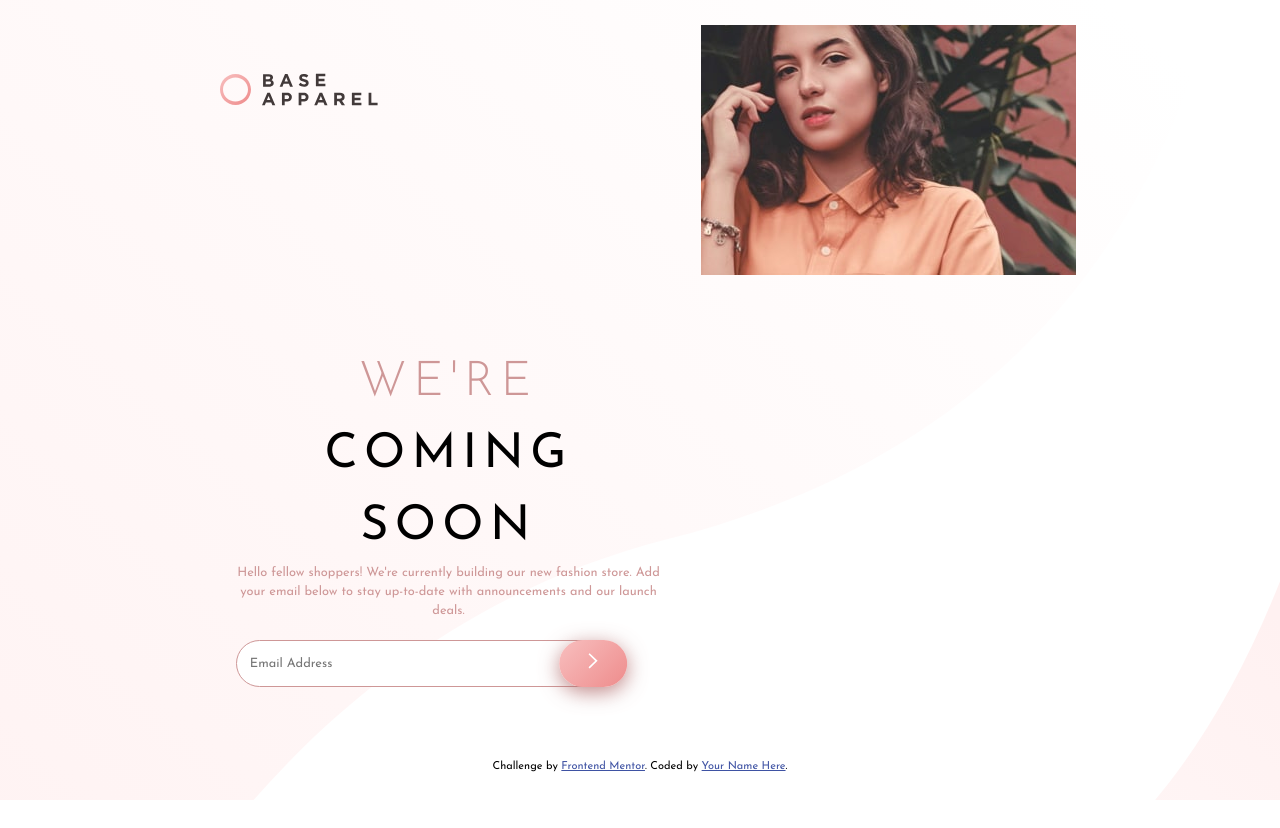
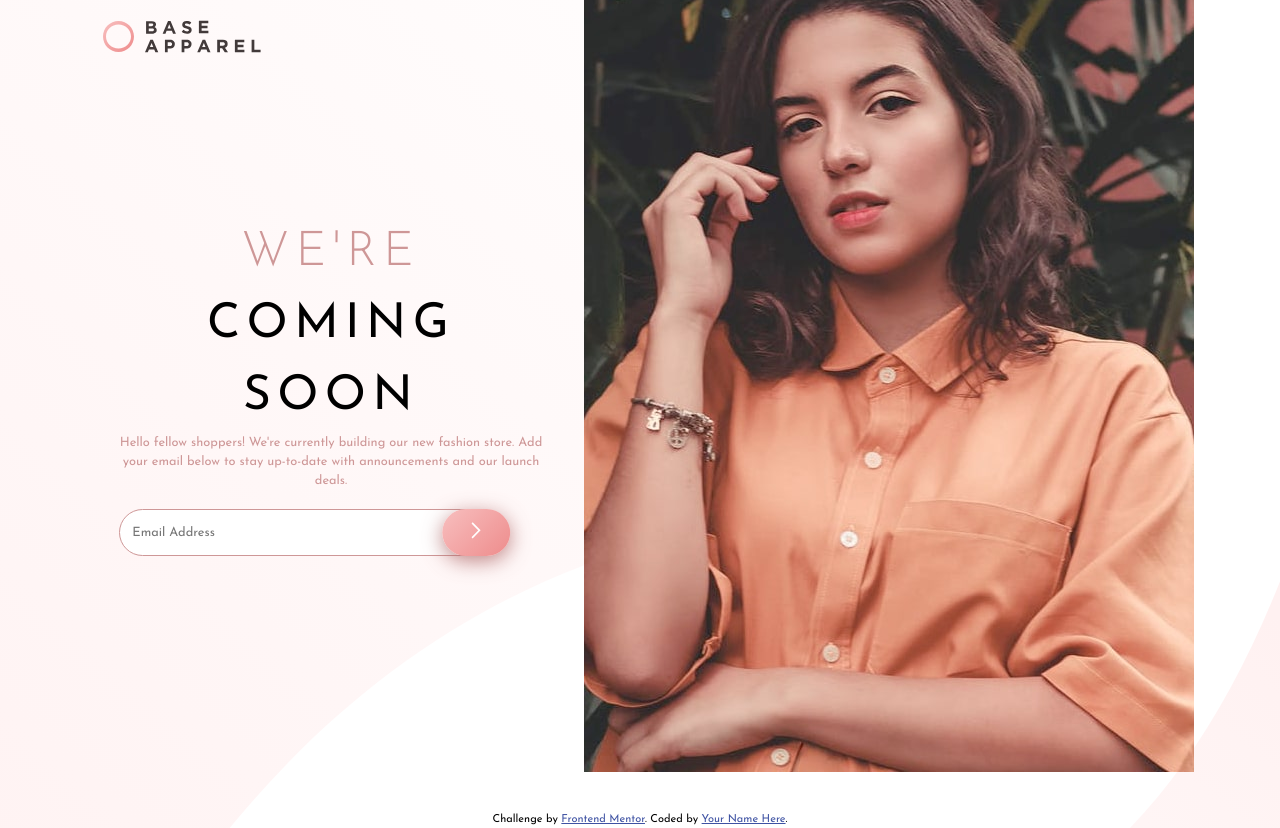
Before and after one commit to teddy-wests1de/base-apparel-coming-soon, a plain HTML site: page index.html in a window 1280 px wide. Before the commit the page ends 800 px from the top, so only its background shows below. Drawn offline with Linux system fonts and the light colour scheme.

Commit message:
Fixed Grid layout

```diff
--- a/index.html
+++ b/index.html
@@ -17,6 +17,7 @@
       href="https://fonts.googleapis.com/css2?family=Josefin+Sans:wght@300;400;600&display=swap"
       rel="stylesheet"
     />
+    <script src="script.js" defer></script>
     <title>Frontend Mentor | Base Apparel coming soon page</title>
     <link rel="stylesheet" href="reset.css" />
 
@@ -24,12 +25,20 @@
   </head>
   <body>
     <div class="wrapper">
+      <!-- header section grid layout left top column -->
       <header class="logo">
         <img src="./images/logo.svg" alt="Base Apparel Logo" />
       </header>
-      <head class="hero-image">
+      <!-- end header section -->
+
+      <!-- hero section grid layout right column -->
+      <picture class="hero-section">
+        <source srcset="./images/hero-desktop.jpg" media="(min-width: 60rem)" />
         <img src="./images/hero-mobile.jpg" alt="Picture of a woman" />
-      </head>
+      </picture>
+      <!-- end hero section -->
+
+      <!-- main content grid layout left center columns -->
       <main class="main-content">
         <h1 class="header"><span>We're</span> coming soon</h1>
         <p class="text-copy">
@@ -51,6 +60,9 @@
           <span class="validation"></span>
         </form>
       </main>
+      <!-- end main content layout -->
+
+      <!-- footer content grid layout bottom columns -->
       <footer>
         <p class="attribution">
           Challenge by
@@ -59,7 +71,7 @@
           >. Coded by <a href="#">Your Name Here</a>.
         </p>
       </footer>
+      <!-- close footer content layout -->
     </div>
-    <script src="script.js"></script>
   </body>
 </html>
--- a/style.css
+++ b/style.css
@@ -19,15 +19,19 @@ body {
 
 .wrapper {
   display: grid;
-  grid-template-areas: "header" "hero" "main-content" "footer";
+  grid-template-areas:
+    "logo logo"
+    "hero hero"
+    "main main"
+    "footer footer";
   /* min-width: 300px; */
   gap: 0.5rem;
 }
 .logo {
-  grid-area: header;
+  grid-area: logo;
   margin: 3rem 1rem 1rem 1rem;
 }
-.hero-image {
+.hero-section {
   grid-area: hero;
 }
 .header {
@@ -47,7 +51,7 @@ body {
   text-align: center;
 }
 .main-content {
-  grid-area: main-content;
+  grid-area: main;
   margin: 2rem;
   max-width: 425px;
   font-size: 0.8rem;
@@ -91,10 +95,23 @@ footer {
 
 @media (min-width: 600px) {
   .wrapper {
-    grid-template-areas: "header hero" "main-content hero" "footer footer";
+    grid-template-areas: "logo hero" "main hero" "main hero" "footer footer";
   }
-  .hero-image {
+  .logo {
+    grid-area: logo;
+  }
+  .hero-section {
+    grid-area: hero;
+  }
+  .main-content {
+    grid-area: main;
+  }
+  footer {
+    grid-area: footer;
+    margin-top: 2rem;
+  }
+  /* .hero-image {
     background-image: url(./images/hero-desktop.jpg);
     grid-area: hero;
-  }
+  } */
 }
```
